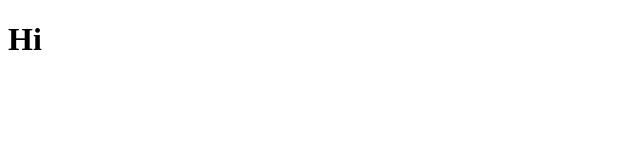
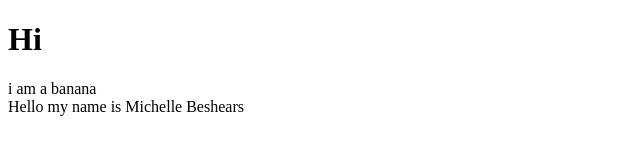
Before and after one commit to meeshysu/js-functions, a plain HTML site: page index.html in a window 1280 px wide. Shown: the whole page, without its empty margins (0-640 px from the left). Drawn offline with Linux system fonts and the light colour scheme.

Commit message:
let, const, template literals'

```diff
--- a/index.html
+++ b/index.html
@@ -9,7 +9,8 @@
 </head>
 <body>
     <h1>Hi</h1>
-
+    <div id="banana"></div>
+    <div id="greeting"></div>
     <script src="main.js"></script>
 </body>
 </html>
--- a/main.js
+++ b/main.js
@@ -0,0 +1,16 @@
+const bananaDiv = document.getElementById('banana');
+bananaDiv.innerHTML = 'i am a banana';
+
+let counter = 0;
+counter += 1;
+counter++
+
+// counter = 3 because every single line has run. you started with zero and then added and then added.
+console.log(counter);
+console.log('counter: ', counter)
+// having the word of the variable name
+
+const greetingElement = document.getElementById('greeting');
+const firstName = 'Michelle';
+const lastName = 'Beshears';
+     greetingElement.innerHTML = `Hello my name is ${firstName} ${lastName}`;
```
